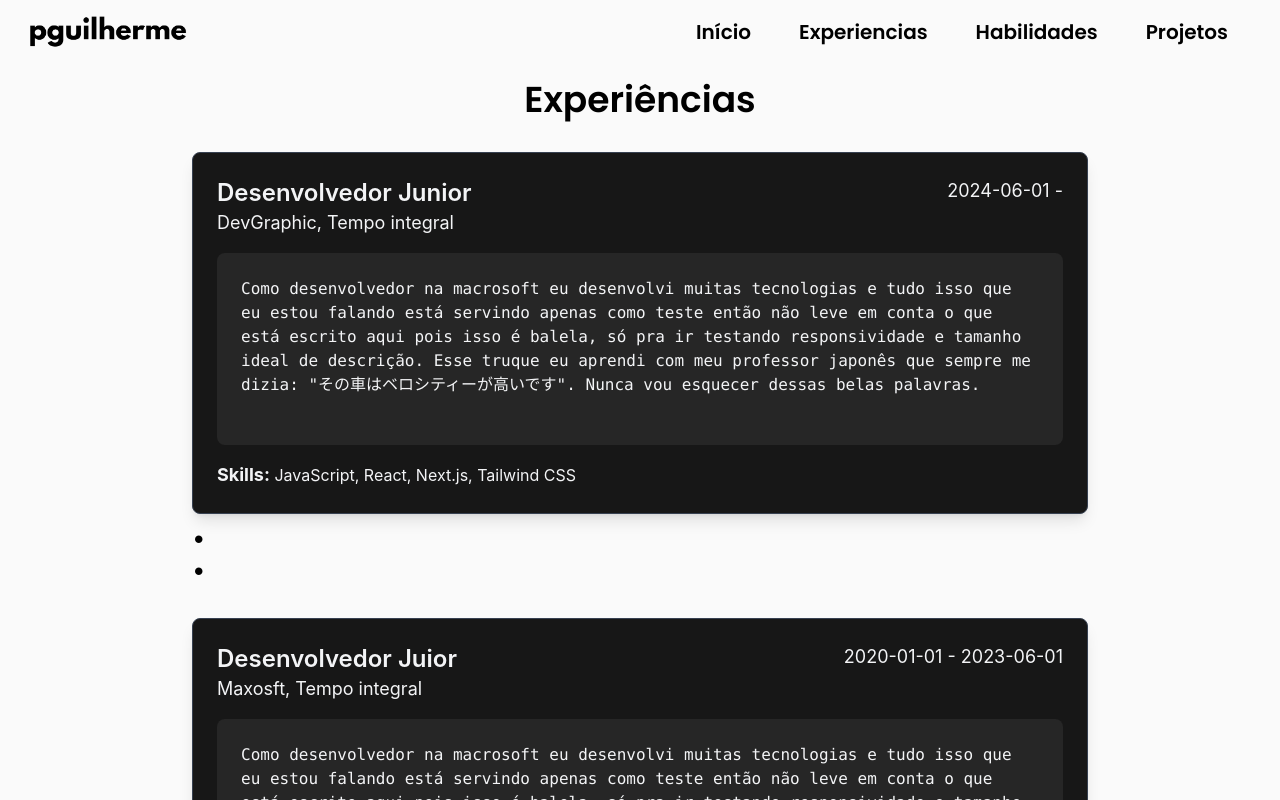
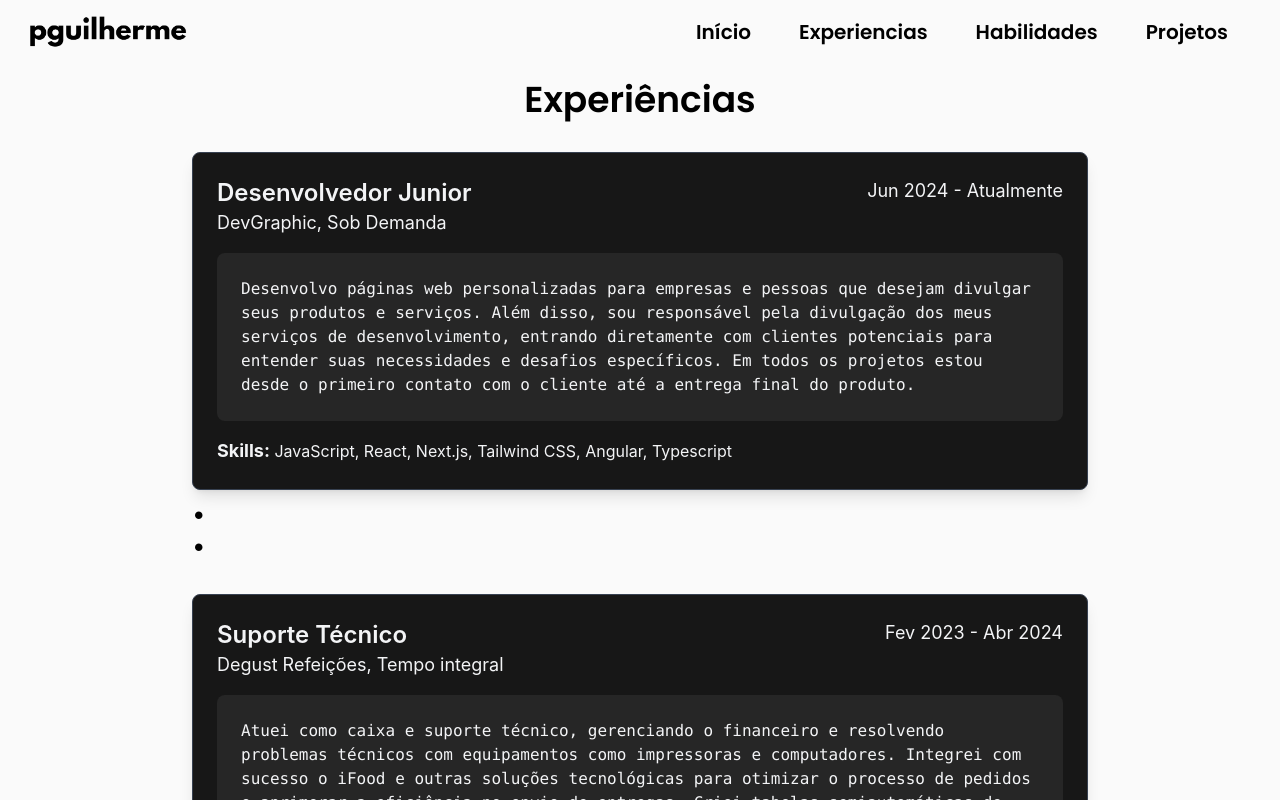
Before and after one commit to pguilhermef/pguilherme-portfolio, a Next.js app: page /experiences in a window 1280 px wide. Shown: the top 800 px of the page. Built offline with nearby package versions, Linux system fonts and the light colour scheme.

Commit message:
Add new experiences at content

```diff
--- a/content/myExperiences.js
+++ b/content/myExperiences.js
@@ -2,22 +2,20 @@ const myExperiences = [
   {
   title: 'Desenvolvedor Junior',
   company: 'DevGraphic',
-  employmentType: 'Tempo integral',
-  description: `Como desenvolvedor na macrosoft eu desenvolvi muitas tecnologias e tudo isso que eu estou falando está servindo apenas como teste então não leve em conta o que está escrito aqui pois isso é balela, só pra ir testando responsividade e tamanho ideal de descrição. Esse truque eu aprendi com meu professor japonês que sempre me dizia: "その車はベロシティーが高いです". Nunca vou esquecer dessas belas palavras.
-  `,
-  skills: ['JavaScript', 'React', 'Next.js', 'Tailwind CSS'],
-  startDate: '2024-06-01',
-  // endDate: 'Present',
+  employmentType: 'Sob Demanda',
+  description: `Desenvolvo páginas web personalizadas para empresas e pessoas que desejam divulgar seus produtos e serviços. Além disso, sou responsável pela divulgação dos meus serviços de desenvolvimento, entrando diretamente com clientes potenciais para entender suas necessidades e desafios específicos. Em todos os projetos estou desde o primeiro contato com o cliente até a entrega final do produto.`,
+  skills: ['JavaScript', 'React', 'Next.js', 'Tailwind CSS', 'Angular', 'Typescript'],
+  startDate: 'Jun 2024',
+  endDate: 'Atualmente',
 },
 {
-  title: 'Desenvolvedor Juior',
-  company: 'Maxosft',
+  title: 'Suporte Técnico',
+  company: 'Degust Refeições',
   employmentType: 'Tempo integral',
-  description: `Como desenvolvedor na macrosoft eu desenvolvi muitas tecnologias e tudo isso que eu estou falando está servindo apenas como teste então não leve em conta o que está escrito aqui pois isso é balela, só pra ir testando responsividade e tamanho ideal de descrição. Esse truque eu aprendi com meu professor japonês que sempre me dizia: "その車はベロシティーが高いです". Nunca vou esquecer dessas belas palavras.
-  `,
+  description: `Atuei como caixa e suporte técnico, gerenciando o financeiro e resolvendo problemas técnicos com equipamentos como impressoras e computadores. Integrei com sucesso o iFood e outras soluções tecnológicas para otimizar o processo de pedidos e aprimorar a eficiência no envio de entregas. Criei tabelas semiautomáticas de controle de pagamentos e cobranças para empresas que tinham conta com o estabelecimento.`,
   skills: ['Typescript', 'React', 'Next.js', 'Tailwind CSS'],
-  startDate: '2020-01-01',
-  endDate: '2023-06-01',
+  startDate: 'Fev 2023',
+  endDate: 'Abr 2024',
 }
 ];
 
--- a/pages/experiences/index.js
+++ b/pages/experiences/index.js
@@ -12,8 +12,9 @@ function experiencesPage() {
         </div>
         <div className="w-full flex flex-col items-center justify-center px-5">
           {myExperiences.map((experience, index) => (
-          <div className='flex flex-col'>
-            <ExperienceCard key={index} {...experience} />
+            <div className='flex flex-col' key={index}>
+              <ExperienceCard {...experience} />
+              {index < myExperiences.length - 1 && (
                 <div className='flex flex-col text-2xl'>
                   <div>
                     •
@@ -22,6 +23,7 @@ function experiencesPage() {
                     •
                   </div>
                 </div>
+              )}
             </div>
           ))}
         </div>
--- a/pages/index.js
+++ b/pages/index.js
@@ -10,8 +10,8 @@ export default function Home() {
         <main>
           <Homepage />
           <Experiences />
+          <Skills/>
           <Projects/>
-          <Skills/>
         </main>
     </div>
   )
```
Lines whose indentation alone changed are shown as unchanged.
